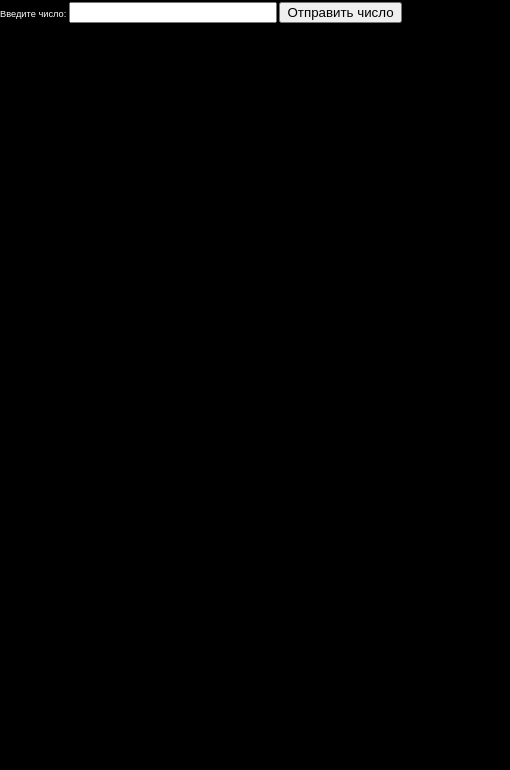
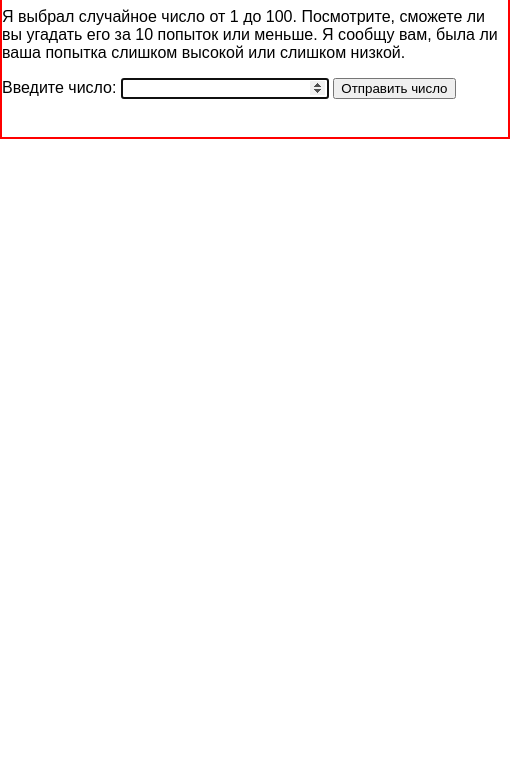
Before and after one commit to RubanDz/Game, a plain HTML site: page index.html in a window 390 px wide. Shown: the part 74-844 px from the top of the page, 510 px wide, since content can reach past the window. Drawn offline with Linux system fonts and the light colour scheme; a script that the page names is missing.

Commit message:
added new features

```diff
--- a/index.html
+++ b/index.html
@@ -10,10 +10,11 @@
       }
 
       body {
-        width: 50%;
-        max-width: 800px;
-        min-width: 480px;
+        width: 100vw;
+
+        min-width: 60vh;
         margin: 0 auto;
+        border: 2px solid red;
       }
 
       .form input[type="number"] {
@@ -24,16 +25,8 @@
         color: white;
         padding: 3px;
       }
-      @media (max-width: 680px) {
-         body {
-
-            font-size: 0.58rem;
-            background-color: black;
-            color: white;
 
 
-         }
-      }
     </style>
 
 </head>
@@ -86,6 +79,7 @@
 
       var guessCount = 1;
       var resetButton;
+      guessField.focus();
 
       function checkGuess() {
          var userGuess = Number(guessField.value);
@@ -94,7 +88,7 @@
          }
          guesses.textContent += userGuess + "";
          if (userGuess === randomNumber) {
-            lastResult.textContent = "Поздравляем! Вы поняли это правильно!";
+            lastResult.textContent = "Поздравляю! Вы угадали!";
             lastResult.style.backgroundColor = "green";
             lowOrHi.textContent = "";
             setGameOver();
```
Also changed, not shown: document.js (deleted).
